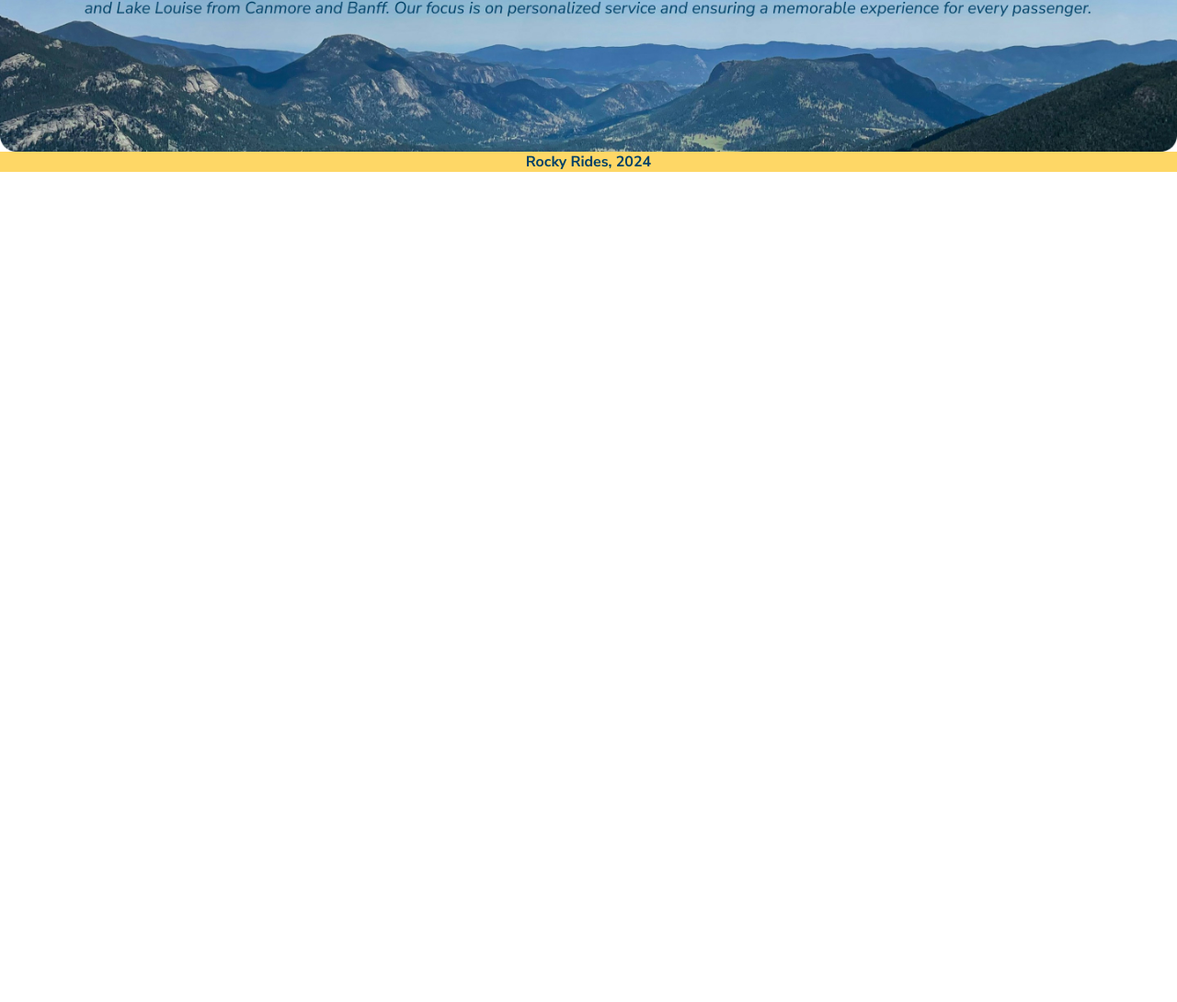
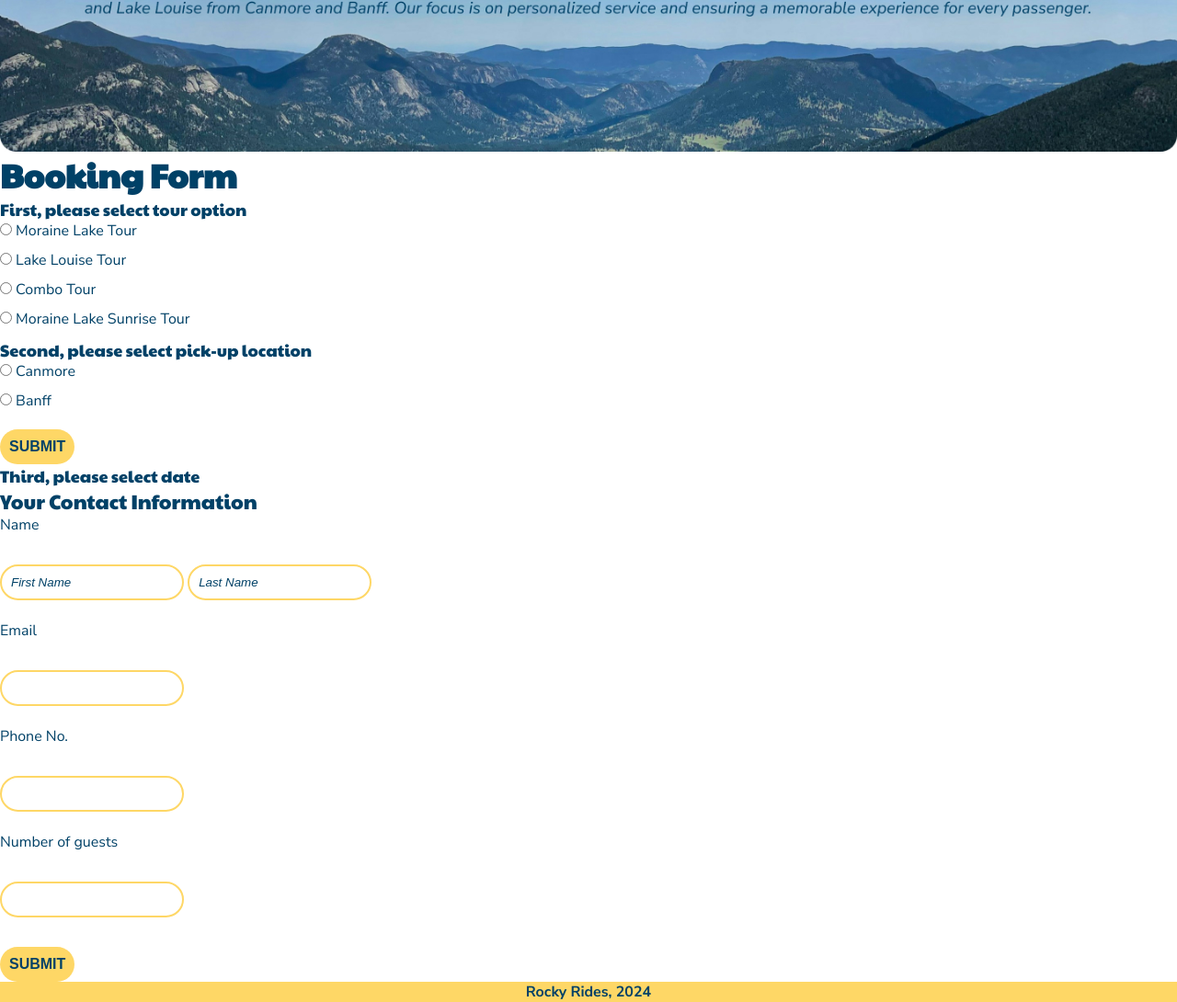
Before and after one commit to kvetik/Rocky-Rides, an Eleventy site: page booking.html in a window 1280 px wide. Shown: the part 416-1506 px from the top of the page at 92% size. Before the commit the page ends 800 px from the top, so only its background shows below. Built offline with nearby package versions, Linux system fonts and the light colour scheme; Eleventy itself is replaced by a stand-in of ours; files that its build step writes are made by us from their sources.

Commit message:
Booking page html and css

```diff
--- a/booking.html
+++ b/booking.html
@@ -3,3 +3,73 @@ layout: hlavni-sablona.njk
 title: Booking | Rocky Rides
 ---
     <!--Booking Form-->
+    <div class="content__booking">
+        <h1>Booking Form</h1>
+
+            <section class="form">
+
+                <div class="form__tour">
+                    <h3>First, please select tour option</h3>
+                        <form>
+                            <label>
+                                <input type="radio" name="tour" value="Moraine Lake Tour" required>
+                                Moraine Lake Tour
+                            </label>
+                            <label>
+                                <input type="radio" name="tour" value="Lake Louise Tour" required>
+                                Lake Louise Tour
+                            </label>
+                            <label>
+                                <input type="radio" name="tour" value="Combo Tour" required>
+                                Combo Tour
+                            </label>
+                            <label>
+                                <input type="radio" name="tour" value="Moraine Lake Sunrise Tour" required>
+                                Moraine Lake Sunrise Tour
+                            </label>
+                        </form>
+
+                    <h3>Second, please select pick-up location</h3>
+                        <form>
+                            <label>
+                                <input type="radio" name="location" value="Canmore" required>
+                                Canmore
+                            </label>
+                            <label>
+                                <input type="radio" name="location" value="Banff" required>
+                                Banff
+                            </label>
+
+                            <input type="submit" value="SUBMIT">
+                        </form>
+
+                    <h3>Third, please select date</h3>
+
+                </div>
+
+            </section>
+
+        <!--Customer contact information-->
+            <section class="customer">
+                <h2>Your Contact Information</h2>
+
+                <div class="customer__info">
+                    <form>
+                        <label for="fname">Name</label><br>
+                        <input type="text" id="fname" name="fname" placeholder="First Name">
+                        <input type="text" id="lname" name="lname" placeholder="Last Name"><br><br>
+                        <label for="email">Email</label><br>
+                        <input type="email" id="email" name="email"><br><br>
+                        <label for="phone">Phone No.</label><br>
+                        <input type="tel" id="phone" name="phone"><br><br>
+                        <label for="lguests">Number of guests</label><br>
+                        <input type="number" id="lguests" name="guests"><br><br>
+                        <input type="submit" value="SUBMIT">
+                      </form>
+
+
+
+                </div>
+
+            </section>
+        </div>
--- a/style.scss
+++ b/style.scss
@@ -41,6 +41,26 @@ ul {
     list-style: none;
   }
 
+// Input - Submit button
+input[type="submit"] {
+    color: $c-text;
+    font-size: 16px;
+    font-weight: bold;
+    padding: 10px;
+    margin-top: 10px;
+    background-color: $yellow;
+    border-radius: 20px;
+    border: none;
+    text-align: center;
+    cursor: pointer;
+  }
+
+  input[type="submit"]:hover {
+    color: $yellow;
+    background-color: $c-text;
+  }
+
+
 // Button
 .button {
     color: $c-text;
@@ -52,6 +72,7 @@ ul {
     border-radius: 20px;
     border: none;
     text-align: center;
+    cursor: pointer;
 }
 
 .button:hover {
@@ -246,8 +267,52 @@ ul {
         line-height: 2;
     }
 
+    .contact__detail img {
+        padding: 20px;
+    }
+    .contact__message {
+        background-color: white;
+        padding: 20px;
+        margin: 0 auto;
+
+        textarea {
+            width: 90%;
+            height: 200px;
+            margin: 30px;
+            border: 2px solid $yellow;
+            border-radius: 20px;
+          }
+    }
 }
 
+// Booking page
+
+
+
+
+form {
+	text-align: left;
+  }
+
+label {
+	display: block;
+	margin-bottom: 10px;
+  }
+
+input[type="text"],
+input[type="email"],
+input[type="tel"],
+input[type="number"] {
+	width: 200px;
+	padding: 10px;
+	border: 2px solid $yellow;
+	border-radius: 20px;
+  }
+
+input::placeholder {
+	color: $c-text;
+	font-style: italic;
+  }
 
 
 // Footer
```
Also changed, not shown: about.html (+3 -3 lines), css/style.css, css/style.min.css, 3 other files.
